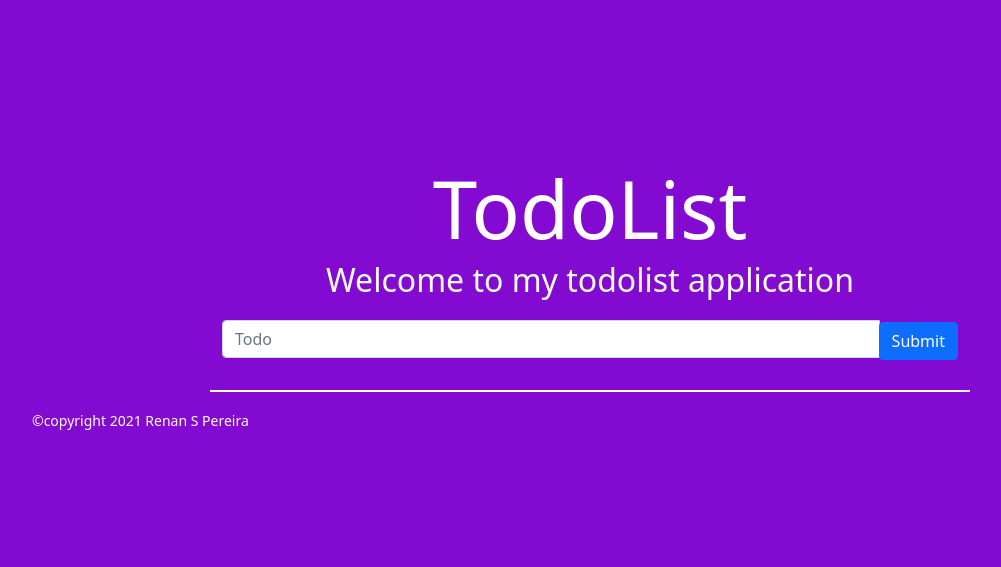
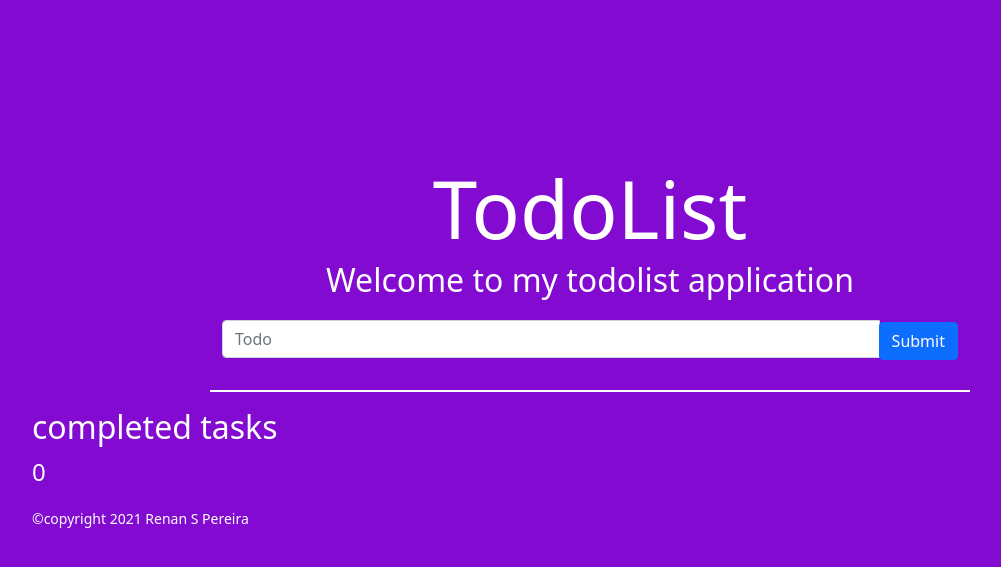
Before and after one commit to RenanSPereira/todolist, a Flask app: page / in a window 1280 px wide. Shown: the top 567 px of the page, without its empty margins (50-1051 px from the left). Run offline with Flask 2, Linux system fonts and the light colour scheme; data that the repository does not hold is empty.

Commit message:
incluindo totalizado de todos finalizados

```diff
--- a/src/templates/index.html
+++ b/src/templates/index.html
@@ -30,7 +30,10 @@
     </ul>
   </div>
 
-
+  <div class="row">
+    <h2>completed tasks</h2>
+    <p>{{ qty }}</p>
+  </div>
   <footer><small>&copy;copyright 2021 Renan S Pereira</small></footer>
 </div>
 {% endblock content %}
```
